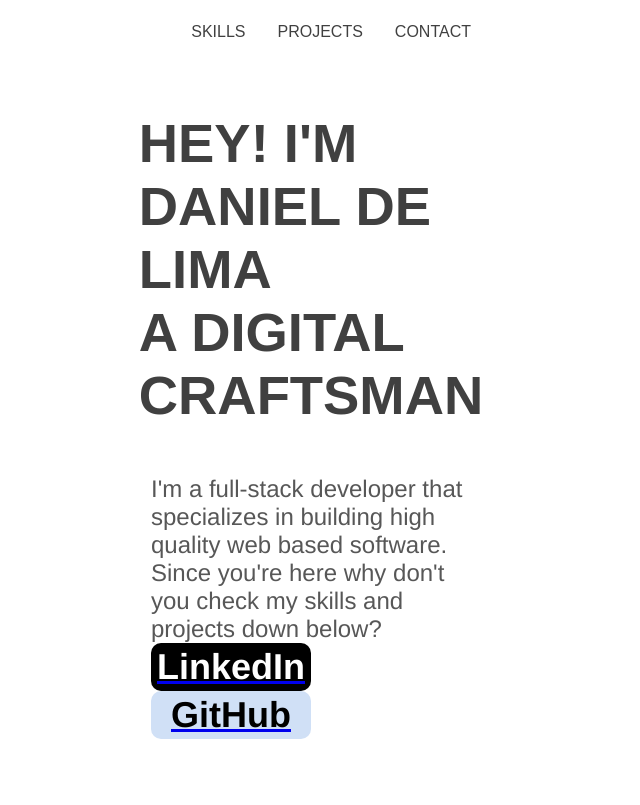
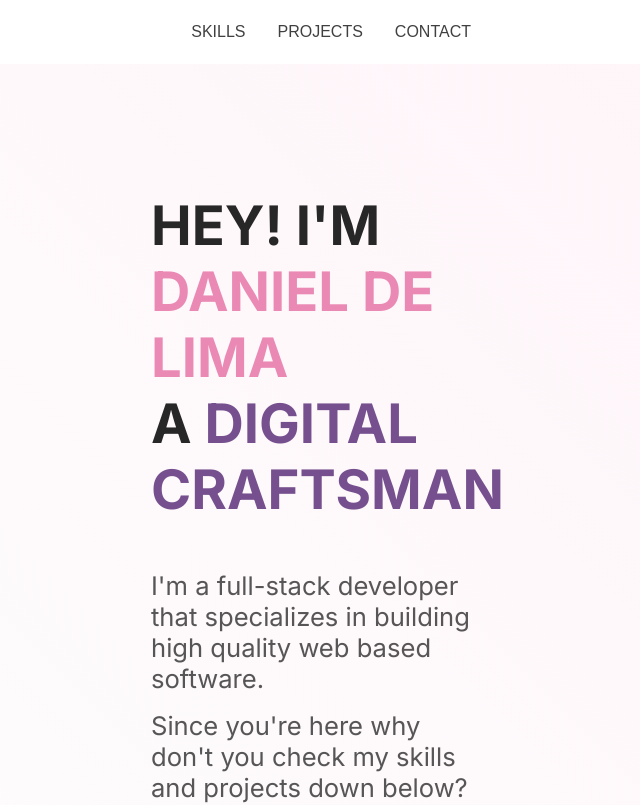
Before and after one commit to dndanli/dndanli-portfolio-v2, a React (Create React App) app in the folder dndanli-portfolio/: page / in a window 1280 px wide. Shown: the top 805 px of the page, without its empty margins (329-969 px from the left). Built offline with nearby package versions, Linux system fonts and the light colour scheme.

Commit message:
About page component style update

```diff
--- a/dndanli-portfolio/src/Components/About/About.style.ts
+++ b/dndanli-portfolio/src/Components/About/About.style.ts
@@ -5,19 +5,30 @@ const StyledAbout = styled(About)`
   display: flex;
   flex-direction: column;
   align-items: center;
-  padding: 3rem 30rem 0 30rem;
-  #hey {
-    font-family: "Bodoni Moda", serif;
-    color: #ffc295;
+  padding: 8rem 30rem 0 30rem;
+  background-color: #fdfdfd;
+  background-image: linear-gradient(45deg, #fdfdfd, #fff4f9);
+  min-height: 70vh;
+  #name {
+    color: #eb89b5;
   }
 
-  #dev {
-    font-size: 18rem;
-    position: absolute;
-    top: 2rem;
-    left: 2rem;
-    color: rgba(16, 16, 16, 0.2);
-    opacity: 30%;
+  #about-title {
+    color: #76508e;
+  }
+
+  #buttons {
+    margin-top: 2rem;
+  }
+  #buttons a {
+    font-size: 1rem;
+    text-decoration: none;
+  }
+  #buttons > :nth-child(even) {
+    margin-left: 1rem;
+  }
+  #buttons {
+    display: flex;
   }
 
   #job {
@@ -29,26 +40,20 @@ const StyledAbout = styled(About)`
     font-size: 1.7rem;
     display: flex;
     justify-content: space-between;
-    font-family: "Montserrat", sans-serif;
-    font-weight: 600;
-    color: rgba(16, 16, 16, 0.8);
-  }
-
-  .profile-pic {
-    border-radius: 100px;
-    margin-left: 5rem;
-    margin-top: 2rem;
-    z-index: 1;
+    font-family: "Inter", sans-serif;
+    font-weight: 700;
+    color: rgba(16, 16, 16, 0.9);
+    width: 100%;
   }
 
   .about-text {
-    margin-top: 3rem;
-    font-family: "Helvetica", sans-serif;
+    margin-top: 2rem;
+    font-family: "Inter", sans-serif;
     font-weight: 400;
-    font-size: 1.5rem;
+    font-size: 1.6rem;
     width: 100%;
     color: rgba(16, 16, 16, 0.7);
-    h2 {
+    p {
       margin: 1rem 0 1rem 0;
     }
   }
```
